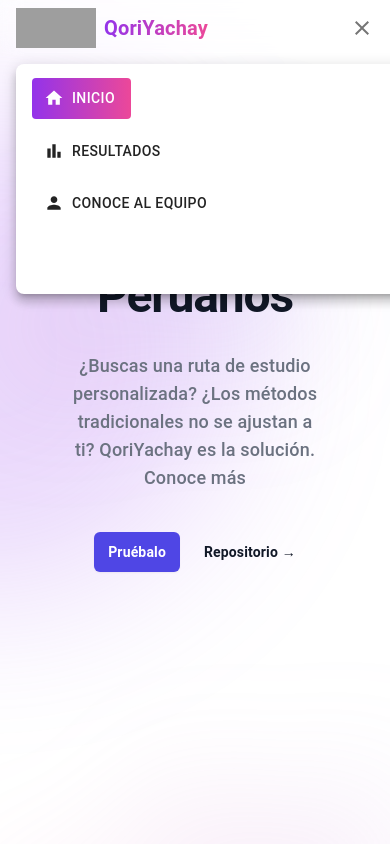
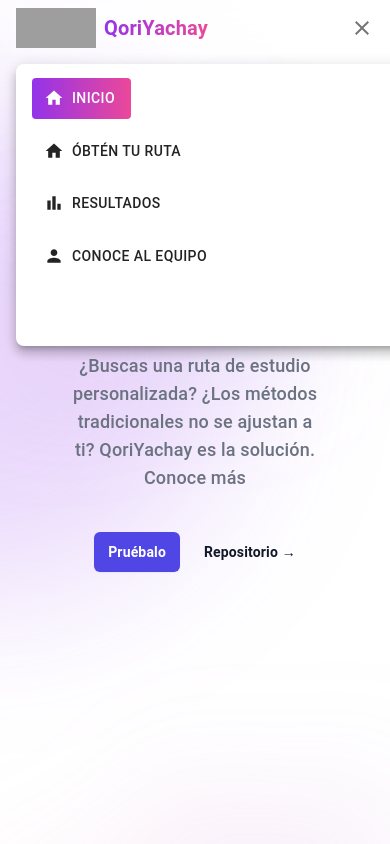
Before and after one commit to JaciLucasEulogio/qori-yachay-frontend-, a React (Create React App) app: page / in a window 390 px wide. Both pictures are taken after a click on the button 362 px from the left and 28 px from the top of the page. Shown: the top 844 px of the page. Built offline with nearby package versions, Linux system fonts and the light colour scheme; no server answers; grey boxes are pictures that could not be loaded.

Commit message:
Add "Óbtén tu ruta" link to mobile menu in Navbar component

```diff
--- a/src/components/Navbar.js
+++ b/src/components/Navbar.js
@@ -170,6 +170,9 @@
             <NavLink to="/" icon={Home}>Inicio</NavLink>
           </MenuItem>
           <MenuItem onClick={handleMobileMenuClose}>
+            <NavLink to="/form" icon={Home}>Óbtén tu ruta</NavLink>
+          </MenuItem>
+          <MenuItem onClick={handleMobileMenuClose}>
             <NavLink to="/results" icon={BarChart}>Resultados</NavLink>
           </MenuItem>
           <MenuItem onClick={handleMobileMenuClose}>
```
